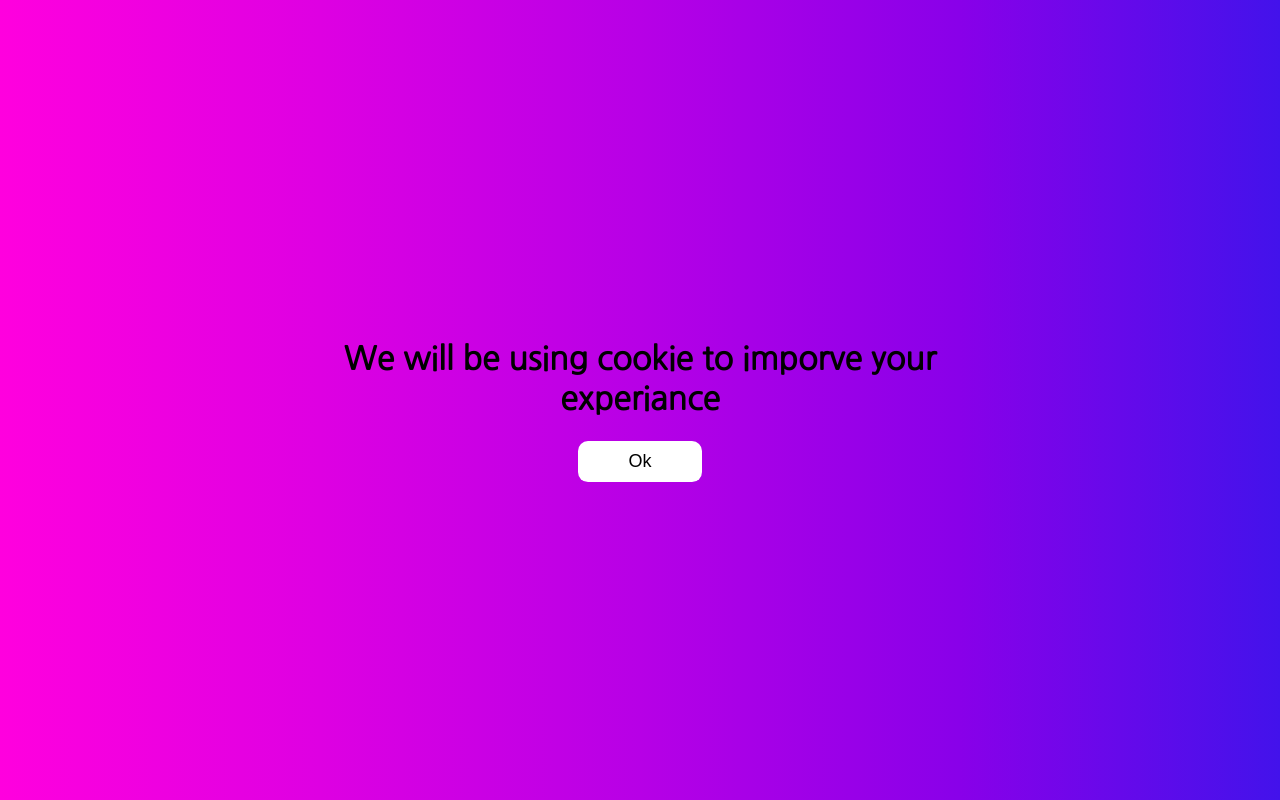
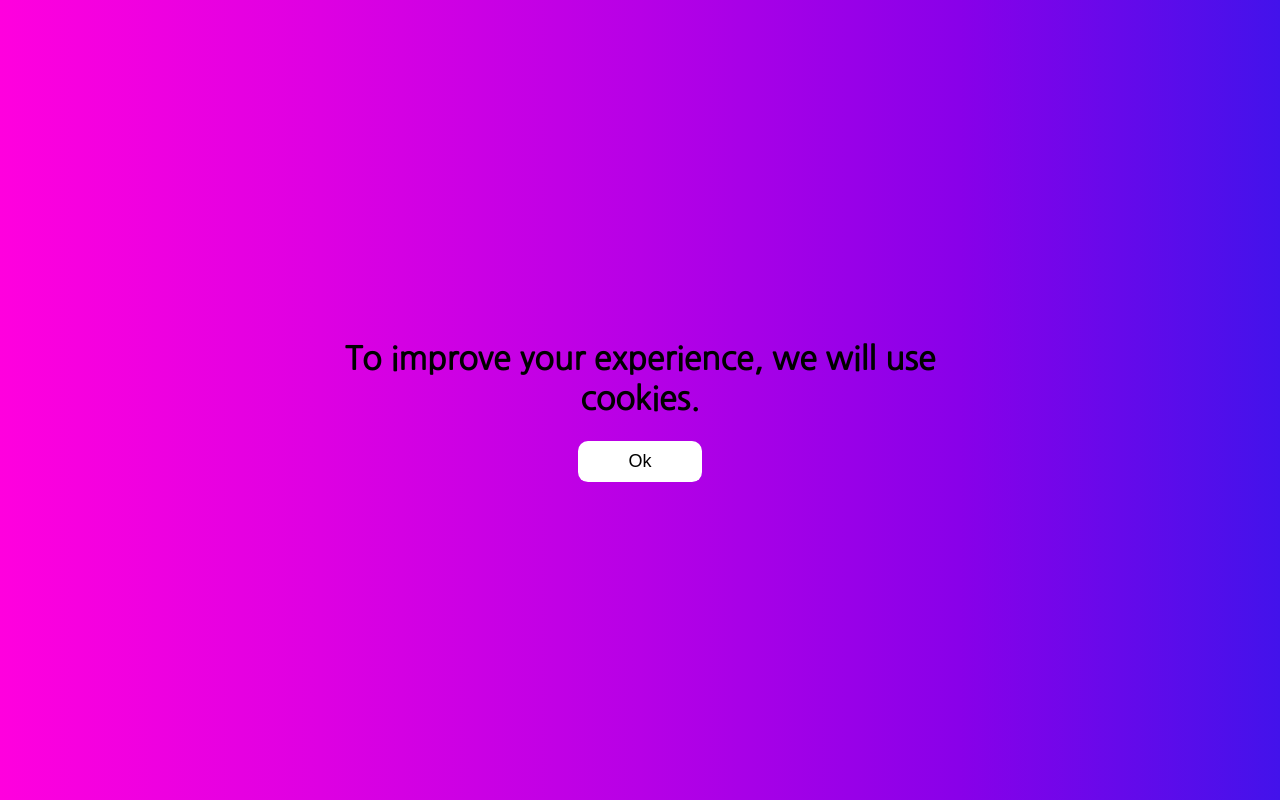
Before and after one commit to TyFangXV/rick-roll, a plain HTML site: page index.html in a window 1280 px wide. Drawn offline with Linux system fonts and the light colour scheme.

Commit message:
bit more  fix

```diff
--- a/index.html
+++ b/index.html
@@ -55,7 +55,7 @@
     </div>
     <div class="dxps" id="dxps">
       <center>
-        <h1>We will be using cookie to imporve your experiance</h1>
+        <h1>To improve your experience, we will use cookies.</h1>
         <button class="btn" id="btn">Ok</button>
       </center>
     </div>
```
